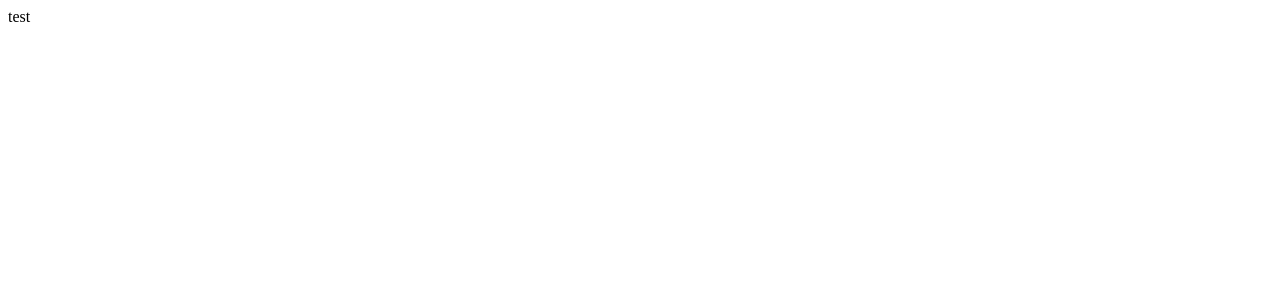
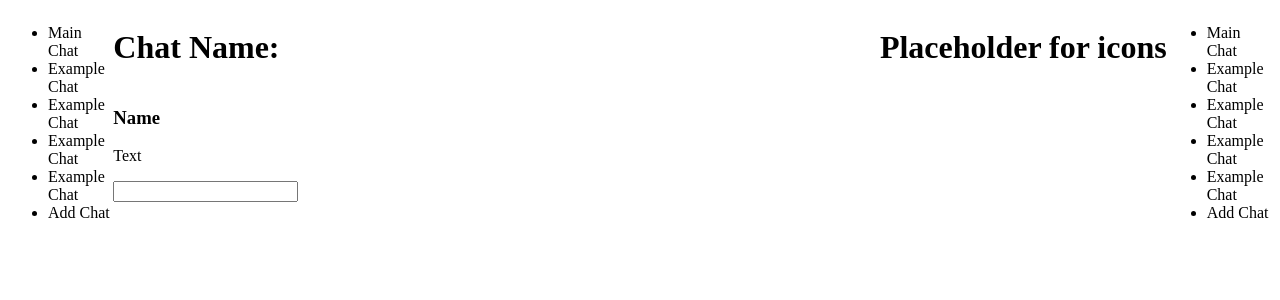
Before and after one commit to Zak-2005/Messaging-App, a React (Vite) app in the folder client/: page / in a window 1280 px wide. Shown: the top 300 px of the page. Built offline with nearby package versions, Linux system fonts and the light colour scheme.

Commit message:
add base structure of app

```diff
--- a/client/src/App.css
+++ b/client/src/App.css
@@ -0,0 +1,4 @@
+.container{
+  display: grid;
+  grid-template-columns: 1fr 10fr 1fr;
+}
--- a/client/src/App.jsx
+++ b/client/src/App.jsx
@@ -1,13 +1,25 @@
 import { useState } from 'react'
 import './App.css'
+import Header from './components/Header'
+import UsersSidebar from './components/UsersSidebar'
+import CurrentChat from './components/CurrentChat'
+import MessageBar from './components/MessageBar'
+import ChatsSidebar from './components/ChatsSidebar'
 
 function App() {
   const [count, setCount] = useState(0)
 
   return (
-    <>
-     <div>test</div>
-    </>
+    <div className='container'>
+      <ChatsSidebar />
+      <div className='mainPage'>
+      <Header />
+      <CurrentChat />
+      <MessageBar />
+      </div>
+      <UsersSidebar />
+
+    </div>
   )
 }
 
--- a/client/src/components/ChatsSidebar.jsx
+++ b/client/src/components/ChatsSidebar.jsx
@@ -1,4 +1,4 @@
-function ChatsSidebar(){
+export default function ChatsSidebar(){
     return(
         <ul>
             <li>Main Chat</li>
--- a/client/src/components/CurrentChat.jsx
+++ b/client/src/components/CurrentChat.jsx
@@ -1,4 +1,4 @@
-function CurrentChat(){
+export default function CurrentChat(){
     return(
         <div>
             <h3>Name</h3>
--- a/client/src/components/Header.jsx
+++ b/client/src/components/Header.jsx
@@ -1,6 +1,7 @@
-function Header(){
+import '../css/header.css'
+export default function Header(){
     return(
-        <div>
+        <div className="header">
             <h1>Chat Name:</h1>
             <div>
                 <h1>Placeholder for icons</h1>
--- a/client/src/components/MessageBar.jsx
+++ b/client/src/components/MessageBar.jsx
@@ -1,4 +1,4 @@
-function MessageBar(){
+export default function MessageBar(){
     return(
         <input type="text" />
     )
--- a/client/src/components/UsersSidebar.jsx
+++ b/client/src/components/UsersSidebar.jsx
@@ -1,4 +1,4 @@
-function UsersSidebar() {
+export default function UsersSidebar() {
     return(
         <>
             <ul>
--- /dev/null
+++ b/client/src/css/header.css
@@ -0,0 +1,4 @@
+.header{
+    display: flex;
+    justify-content: space-between;
+}
```
